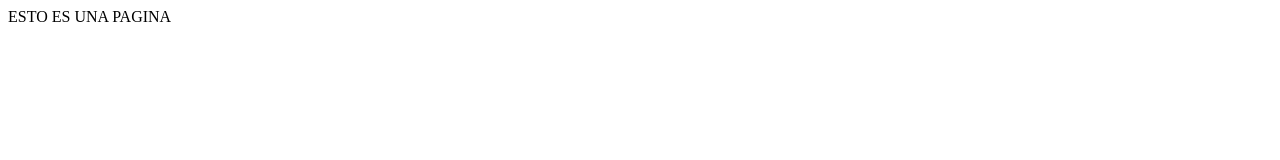
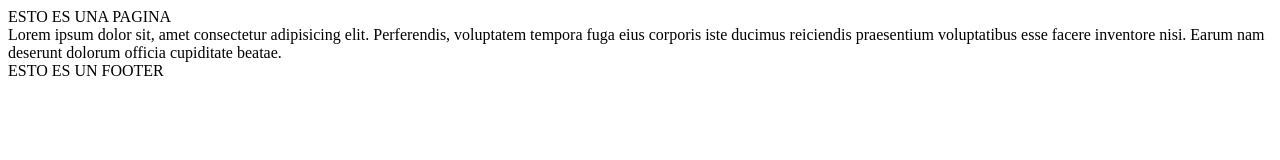
Before and after one commit to Pierre-x3/GitPractice, a plain HTML site: page index.html in a window 1280 px wide. Drawn offline with Linux system fonts and the light colour scheme.

Commit message:
Se añadio content y footer

```diff
--- a/index.html
+++ b/index.html
@@ -9,5 +9,11 @@
   <div class="ui header">
     ESTO ES UNA PAGINA
   </div>
+  <div class="content">
+    Lorem ipsum dolor sit, amet consectetur adipisicing elit. Perferendis, voluptatem tempora fuga eius corporis iste ducimus reiciendis praesentium voluptatibus esse facere inventore nisi. Earum nam deserunt dolorum officia cupiditate beatae.
+  </div>
+  <div class="footer">
+    ESTO ES UN FOOTER
+  </div>
 </body>
 </html>
```
